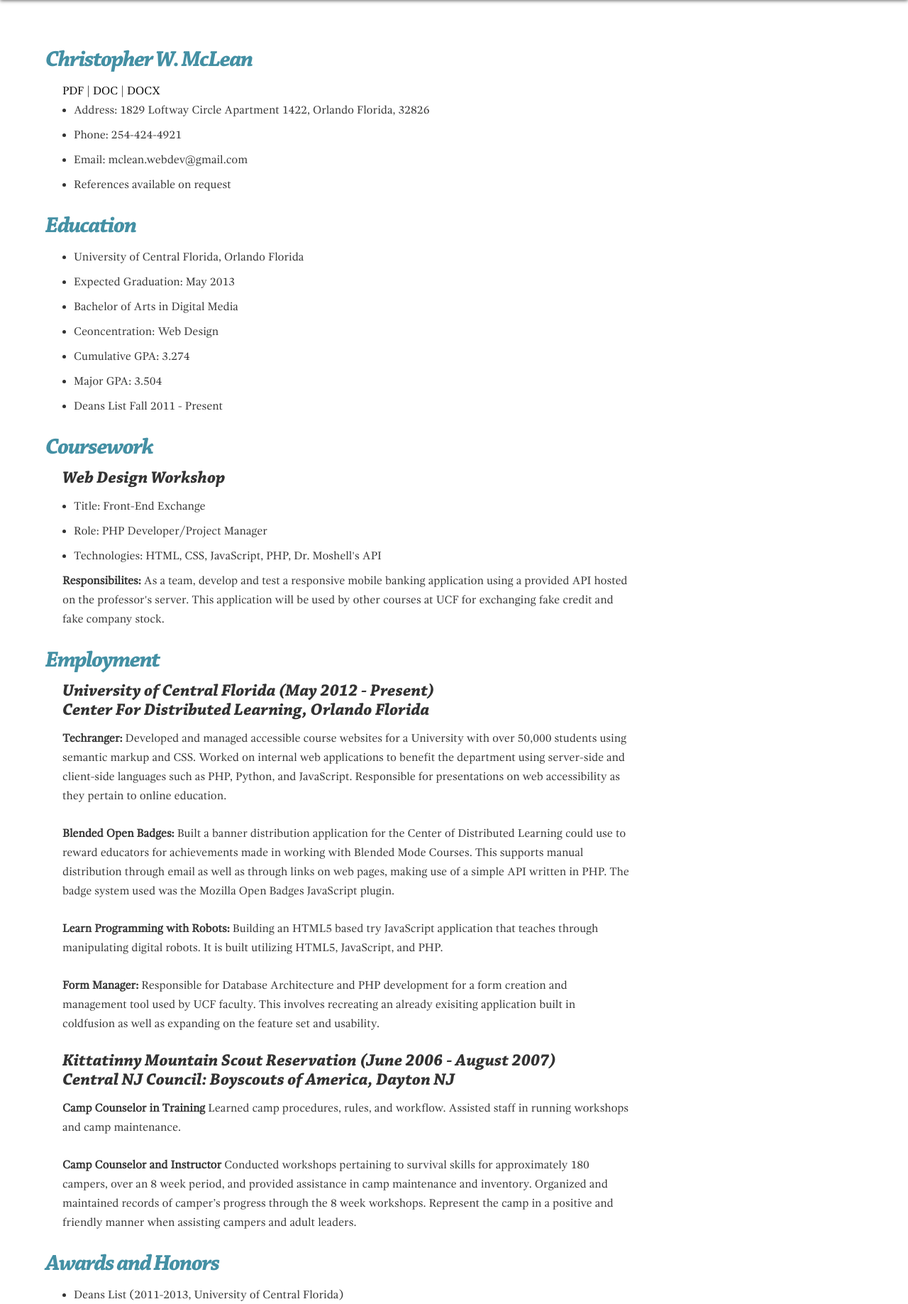
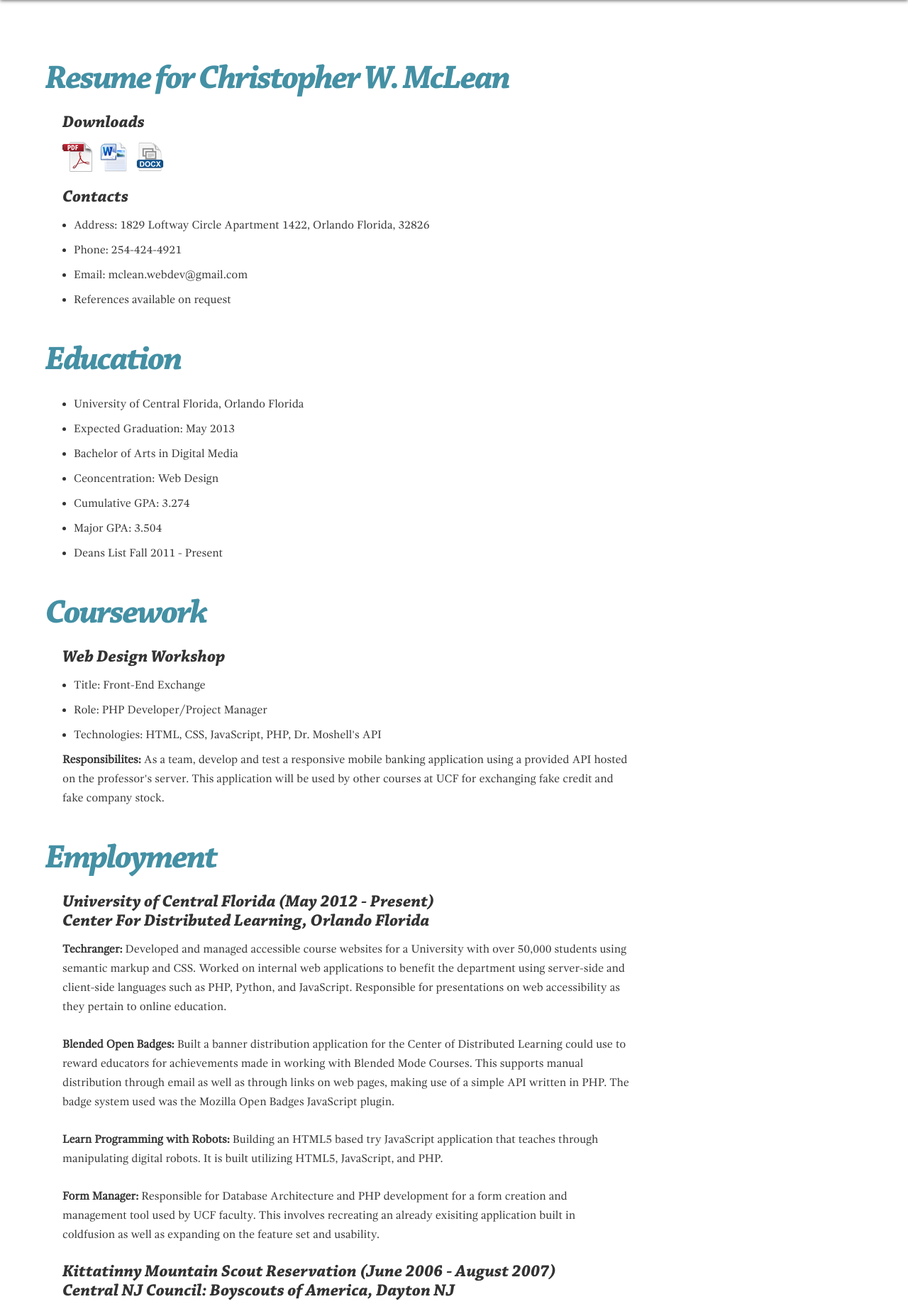
Before and after one commit to havok2905/Portfolio, a PHP site: page /resume.php in a window 1280 px wide. Shown: the part 88-1925 px from the top of the page at 71% size. Run offline with PHP 8.4, Linux system fonts and the light colour scheme.

Commit message:
changed lightbox.css to percentage based values, included icons for download buttons on the resume page, and included alt text to images for accessability reasons

```diff
--- a/css/main.css
+++ b/css/main.css
@@ -98,7 +98,8 @@
 
 h2{
 	font-family: ChapPro;
-	font-size: 2em;
+	font-size:3em;
+	line-height: 1em;
 	color: #4490A4;
 	letter-spacing: -0.05em;
 	margin-bottom: 0.5em;
@@ -242,3 +243,7 @@
 		background: url("");
 	}
 }
+
+@media only screen and (max-width: 550px){
+	h2{font-size: 2em;}
+}
--- a/includes/layout.php
+++ b/includes/layout.php
@@ -64,9 +64,9 @@
 					<div class="contact_sub_container">
 						<h3>Follow Me</h3>
 						<ul class="footertext inlinelist">
-							<li><a target="_blank" href="https://plus.google.com/u/0/108287038105459970762/posts"><img src="img/googlethumb.png"/><span>google+</span></a></li>
-							<li><a target="_blank" href="https://github.com/havok2905"><img src="img/gitthumb.png"/><span>github</span></a></li>
-							<li><a target="_blank" href="http://www.linkedin.com/pub/christopher-mclean/23/261/789"><img src="img/linkedthumb.png"></img><span>linkedin</span></a></li>
+							<li><a target="_blank" href="https://plus.google.com/u/0/108287038105459970762/posts"><img src="img/googlethumb.png" alt="google plus icon"/><span>google+</span></a></li>
+							<li><a target="_blank" href="https://github.com/havok2905"><img src="img/gitthumb.png" alt="github icon"/><span>github</span></a></li>
+							<li><a target="_blank" href="http://www.linkedin.com/pub/christopher-mclean/23/261/789"><img src="img/linkedthumb.png" alt="linkedin icon"></img><span>linkedin</span></a></li>
 						</ul>
 					</div>
 					<div class="contact_sub_container">
--- a/js/juular/lightbox.css
+++ b/js/juular/lightbox.css
@@ -10,8 +10,8 @@
 .lightbox_container{
 	position:absolute;
 	z-index:2;
-	width:600px;
-	height:400px;
+	width:70%;
+	height:50%;
 	left:50%;
 	border-radius: 10px;
 	box-shadow: 0px 3px 10px #000000;
--- a/resume.php
+++ b/resume.php
@@ -5,13 +5,15 @@
 	echo Layout::header("Resume");
 ?>
 
-<h2>Christopher W. McLean</h2>
+<h2>Resume for Christopher W. McLean</h2>
 <div class="mx2">
+	<h3 class="resume">Downloads</h3>
 	<ul class="inlinelist">
-		<li><a href="">PDF</a> | </li>
-		<li><a href="">DOC</a> | </li>
-		<li><a href="">DOCX</a></li>
+		<li><a href=""><img src="img/pdf.png" alt="pdf icon"/></a></li>
+		<li><a href=""><img src="img/doc.png" alt="doc icon"/></a></li>
+		<li><a href=""><img src="img/docx.png" alt="docx icon"/></a></li>
 	</ul>
+	<h3 class="resume">Contacts</h3>
 	<ul class="markedlist">
 		<li>Address: 1829 Loftway Circle Apartment 1422, Orlando Florida, 32826</li>
 		<li>Phone: 254-424-4921</li>
```
Also changed, not shown: index.php (+4 -4 lines), img/doc.png (added), img/docx.png (added), img/pdf.png (added).
